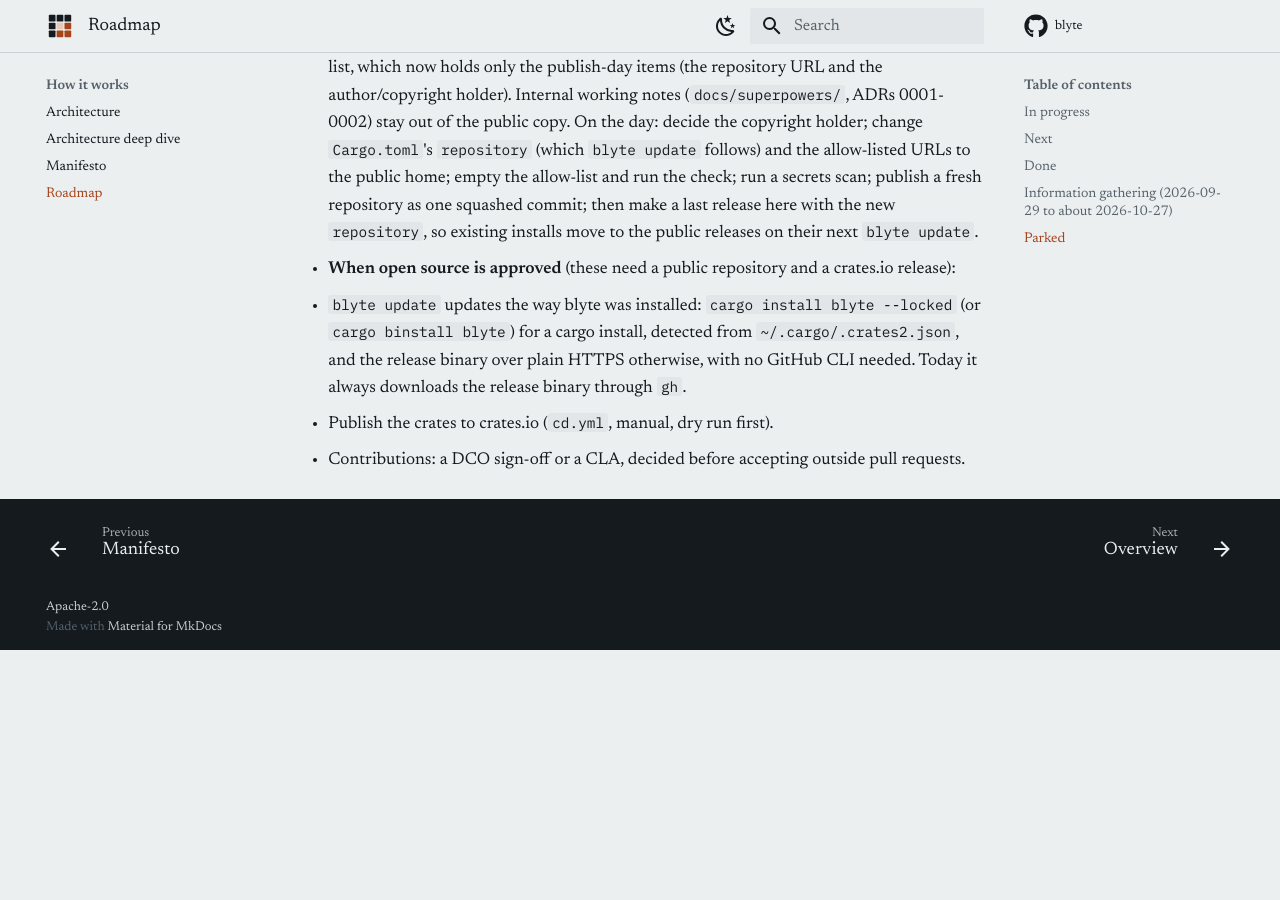
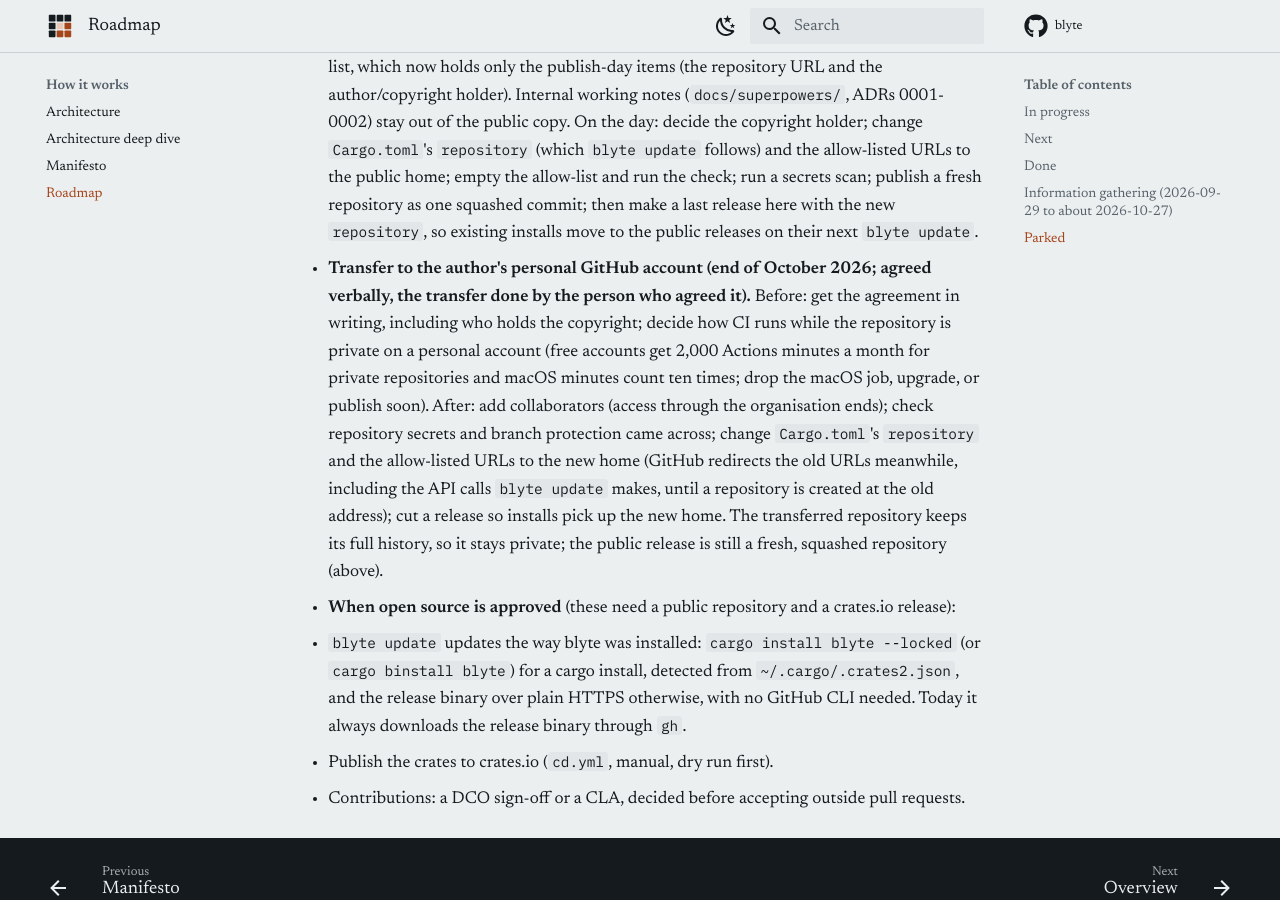
Before and after one commit to dnf0/blyte, an MkDocs documentation site: the page built from docs/roadmap.md, in a window 1280 px wide and 900 px high, scrolled down 5010 px. Built offline with MkDocs 1.6.1 and Material for MkDocs 9.7.7, drawn with Linux system fonts in a browser that asks for light colours; comment, search, counter and statistics services are not loaded; before the commit the page ends 5660 px from its top, so only the background shows below that.

Commit message:
docs(roadmap): the transfer to a personal account, end of October
Co-Authored-By: Claude Opus 5.5 (1M context) <noreply@anthropic.com>

```diff
--- a/docs/roadmap.md
+++ b/docs/roadmap.md
@@ -148,6 +148,16 @@ Kept for about the last four weeks; older items are in the git history and the e
   allow-listed URLs to the public home; empty the allow-list and run the check; run a secrets scan;
   publish a fresh repository as one squashed commit; then make a last release here with the new
   `repository`, so existing installs move to the public releases on their next `blyte update`.
+- **Transfer to the author's personal GitHub account (end of October 2026; agreed verbally, the
+  transfer done by the person who agreed it).** Before: get the agreement in writing, including who
+  holds the copyright; decide how CI runs while the repository is private on a personal account (free
+  accounts get 2,000 Actions minutes a month for private repositories and macOS minutes count ten
+  times; drop the macOS job, upgrade, or publish soon). After: add collaborators (access through the
+  organisation ends); check repository secrets and branch protection came across; change
+  `Cargo.toml`'s `repository` and the allow-listed URLs to the new home (GitHub redirects the old URLs
+  meanwhile, including the API calls `blyte update` makes, until a repository is created at the old
+  address); cut a release so installs pick up the new home. The transferred repository keeps its full
+  history, so it stays private; the public release is still a fresh, squashed repository (above).
 - **When open source is approved** (these need a public repository and a crates.io release):
   - `blyte update` updates the way blyte was installed: `cargo install blyte --locked` (or
     `cargo binstall blyte`) for a cargo install, detected from `~/.cargo/.crates2.json`, and the
```
